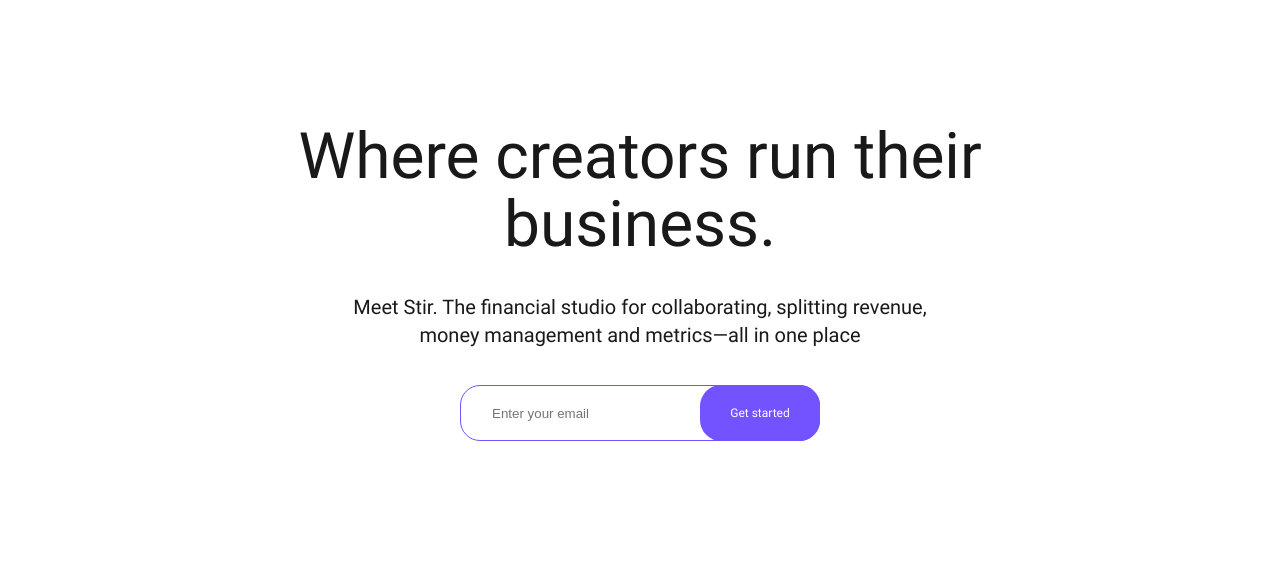
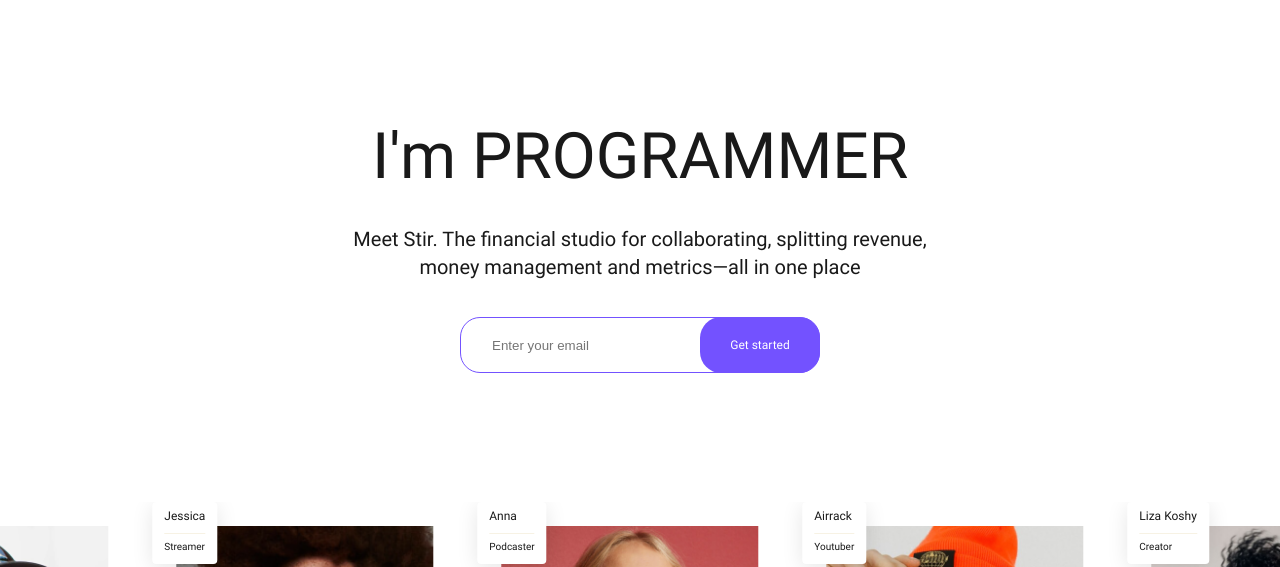
Before and after one commit to beks2995/stir, a plain HTML site: page index.html in a window 1280 px wide. Shown: the part 49-616 px from the top of the page. Drawn offline with Linux system fonts and the light colour scheme.

Commit message:
fix home title to programmer

```diff
--- a/index.html
+++ b/index.html
@@ -21,7 +21,7 @@
     <section class="home">
         <div class="container">
             <div class="home-text-box">
-                <h1 class="home-text-box__title">Where creators run their <br>business.</h1>
+                <h1 class="home-text-box__title">I'm PROGRAMMER</h1>
                 <h2 class="home-text-box__subtitle">Meet Stir. The financial studio for collaborating, splitting
                     revenue,<br> money management and metrics—all in one place</h2>
                 <form action="" class="home-text-box__form">
```
